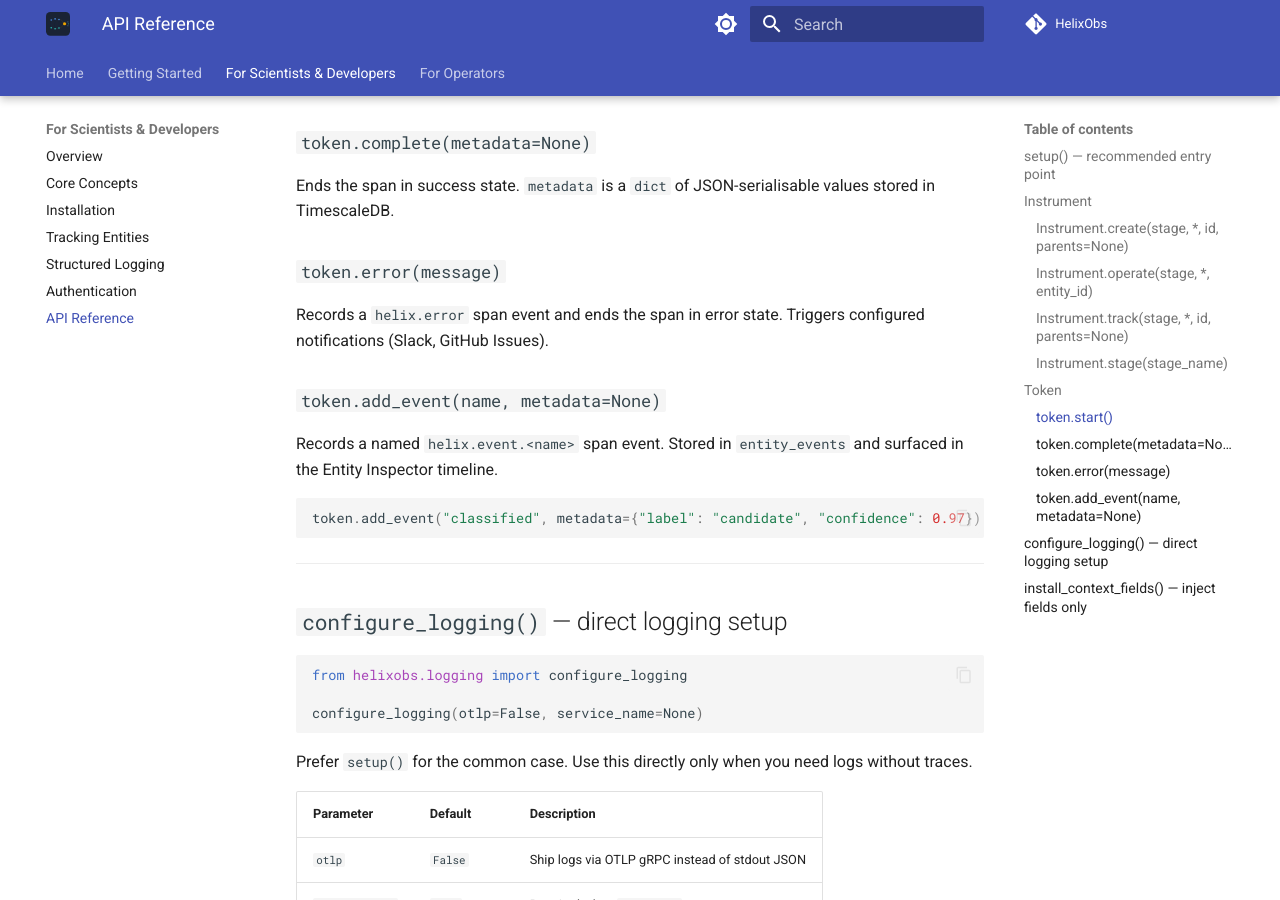
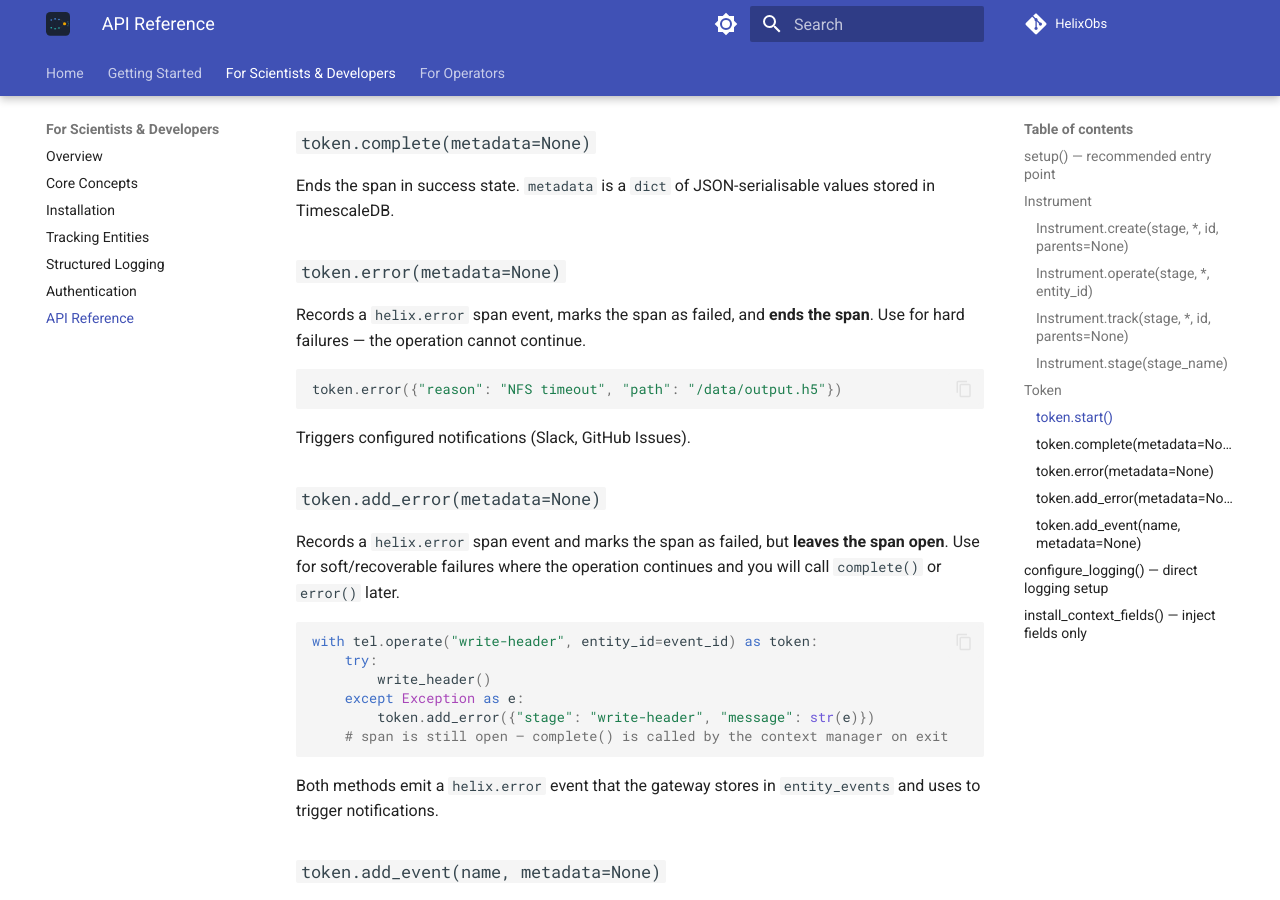
Before and after one commit to HelixObs/helixobs.github.io, an MkDocs documentation site: the page built from docs/client/api-reference.md, in a window 1280 px wide and 900 px high, scrolled down 2346 px. Built offline with MkDocs 1.6.1 and Material for MkDocs 9.7.7, drawn with Linux system fonts in a browser that asks for light colours.

Commit message:
docs: document add_error() soft error alongside error() hard error
error() ends the span; add_error() records the event but leaves the
span open for operations that continue after a recoverable failure.

Co-Authored-By: Claude Sonnet 4.6 <noreply@anthropic.com>

````diff
--- a/docs/client/api-reference.md
+++ b/docs/client/api-reference.md
@@ -86,9 +86,30 @@ Starts the OTel span. Registers the entity in the in-process TraceStore so child
 
 Ends the span in success state. `metadata` is a `dict` of JSON-serialisable values stored in TimescaleDB.
 
-### `token.error(message)`
+### `token.error(metadata=None)`
 
-Records a `helix.error` span event and ends the span in error state. Triggers configured notifications (Slack, GitHub Issues).
+Records a `helix.error` span event, marks the span as failed, and **ends the span**. Use for hard failures — the operation cannot continue.
+
+```python
+token.error({"reason": "NFS timeout", "path": "/data/output.h5"})
+```
+
+Triggers configured notifications (Slack, GitHub Issues).
+
+### `token.add_error(metadata=None)`
+
+Records a `helix.error` span event and marks the span as failed, but **leaves the span open**. Use for soft/recoverable failures where the operation continues and you will call `complete()` or `error()` later.
+
+```python
+with tel.operate("write-header", entity_id=event_id) as token:
+    try:
+        write_header()
+    except Exception as e:
+        token.add_error({"stage": "write-header", "message": str(e)})
+    # span is still open — complete() is called by the context manager on exit
+```
+
+Both methods emit a `helix.error` event that the gateway stores in `entity_events` and uses to trigger notifications.
 
 ### `token.add_event(name, metadata=None)`
 
````
Also changed, not shown: docs/client/concepts.md (+18 -2 lines).
